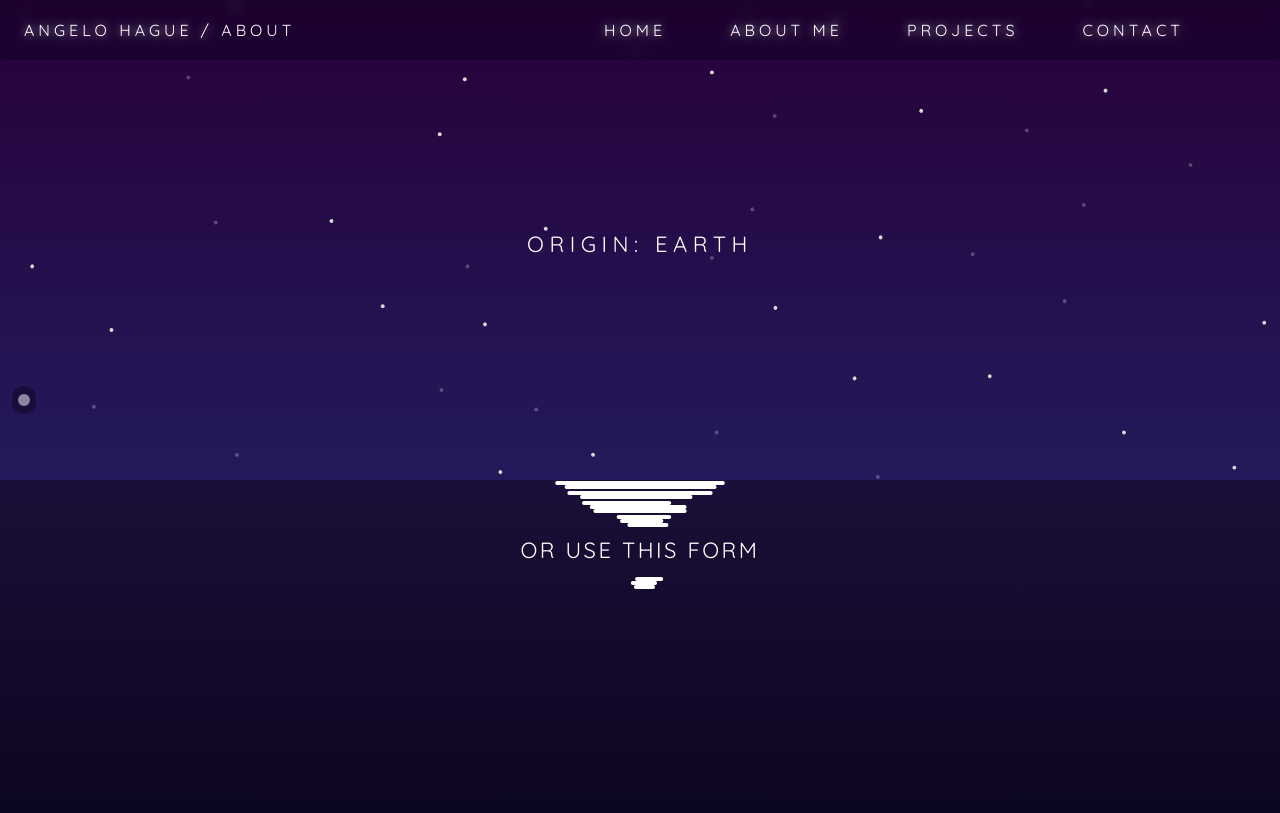
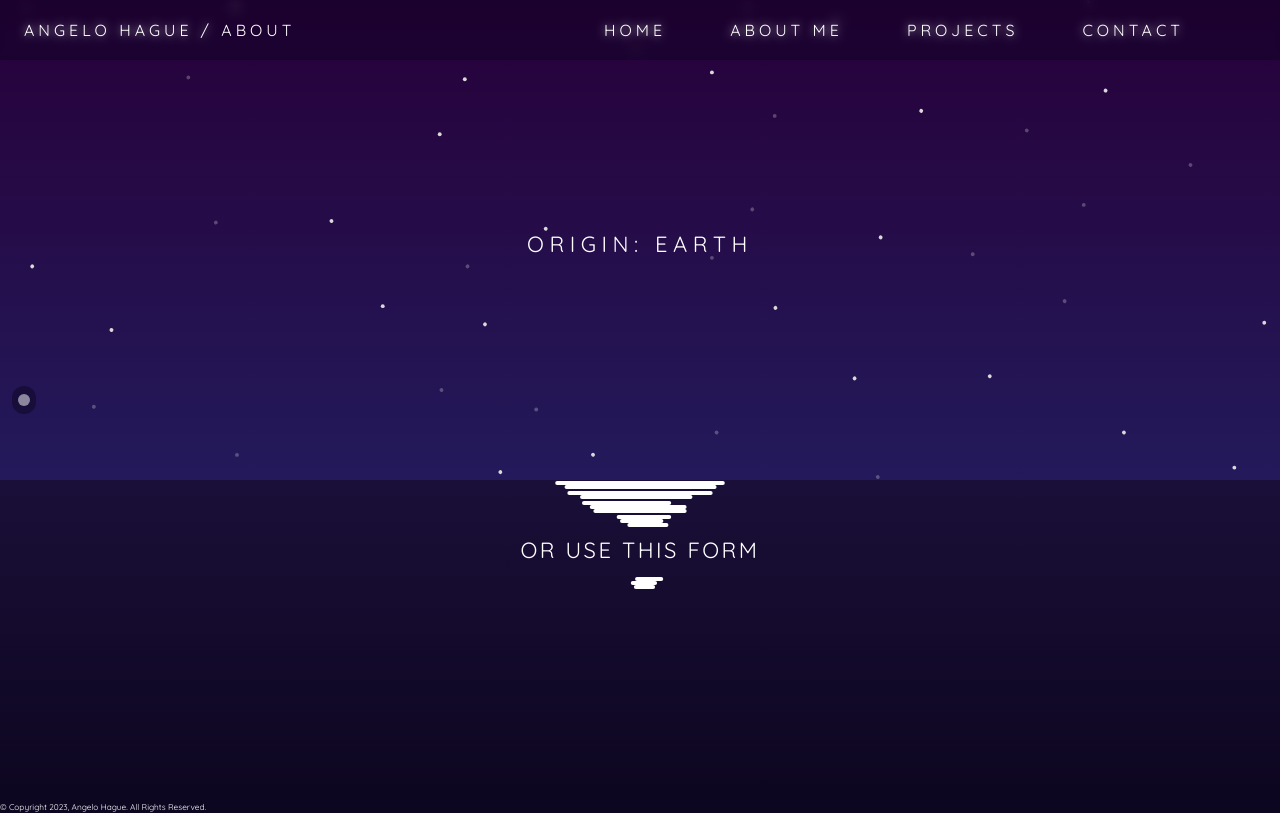
Before and after one commit to AngeloHague/next-js-personal-site, a Next.js app: page /about in a window 1280 px wide. Built offline with nearby package versions, Linux system fonts and the light colour scheme.

Commit message:
Added page footer

```diff
--- a/src/app/layout.js
+++ b/src/app/layout.js
@@ -1,6 +1,7 @@
 import './globals.css'
 import { Quicksand } from 'next/font/google'
 import NavBar from '@/components/NavBar'
+import Footer from '@/components/Footer'
 
 const quicksand = Quicksand({ subsets: ['latin'] })
 
@@ -13,7 +14,10 @@ export default function RootLayout({ children }) {
   return (
     <html lang="en" className={quicksand.className}>
       <NavBar />
-      <body>{children}</body>
+      <body>
+        {children}
+        <Footer />
+      </body>
     </html>
   )
 }
--- /dev/null
+++ b/src/components/Footer.js
@@ -0,0 +1,7 @@
+import React from 'react'
+
+export default function Footer() {
+    return (
+        <footer> <small>&copy; Copyright 2023, Angelo Hague. All Rights Reserved.</small> </footer>
+    )
+}
```
